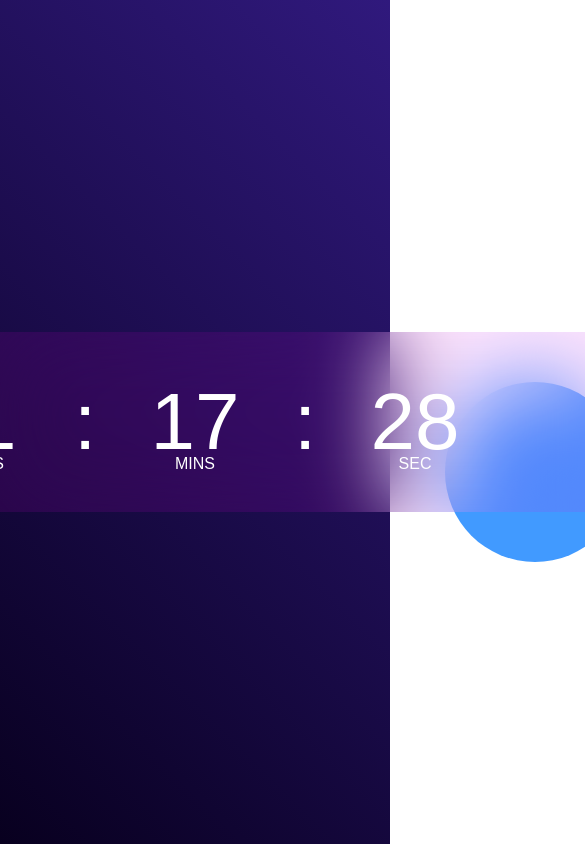
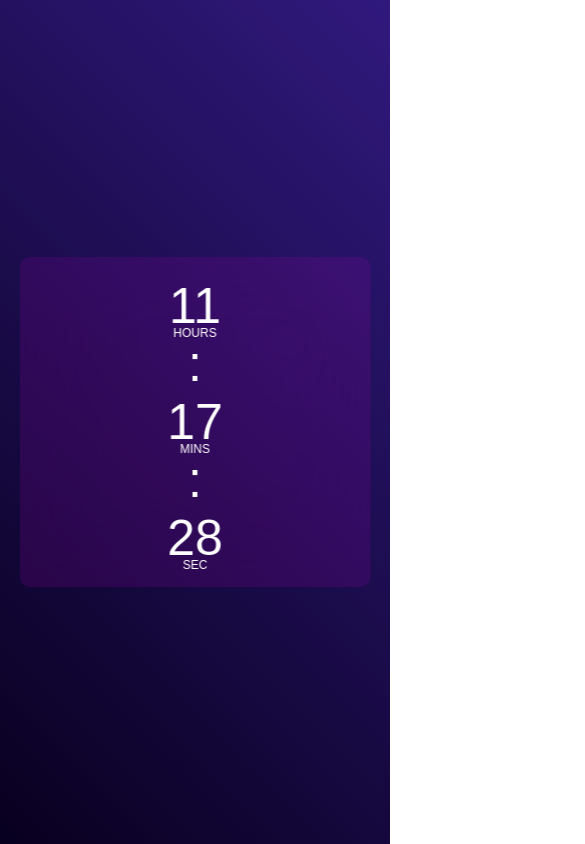
Before and after one commit to King-Khaleed/Digital-Clock, a plain HTML site: page index.html in a window 390 px wide. Shown: the top 844 px of the page, 585 px wide, since content can reach past the window. Drawn offline with Linux system fonts and the light colour scheme.

Commit message:
updated css

```diff
--- a/style.css
+++ b/style.css
@@ -14,7 +14,8 @@
 }
 
 .container {
-    width: 800px;
+    width: 80%;
+    max-width: 800px;
     height: 180px;
     position: absolute;
     top: 50%;
@@ -61,7 +62,7 @@
     position: relative;
     text-align: center;
     font-size: 80px;
-    width: 110px
+    width: 110px;
 }
 
 .clock span::after {
@@ -83,3 +84,39 @@
 #sec::after {
     content: 'SEC';
 }
+
+/* Responsive Design */
+@media (max-width: 768px) {
+    .container {
+        width: 90%;
+        height: auto;
+    }
+
+    .clock {
+        flex-direction: column;
+        padding: 20px;
+    }
+
+    .clock span {
+        font-size: 60px;
+        width: 100%;
+    }
+
+    .clock span::after {
+        font-size: 14px;
+    }
+
+    .container::before, .container::after {
+        display: none;
+    }
+}
+
+@media (max-width: 480px) {
+    .clock span {
+        font-size: 50px;
+    }
+
+    .clock span::after {
+        font-size: 12px;
+    }
+}
```
